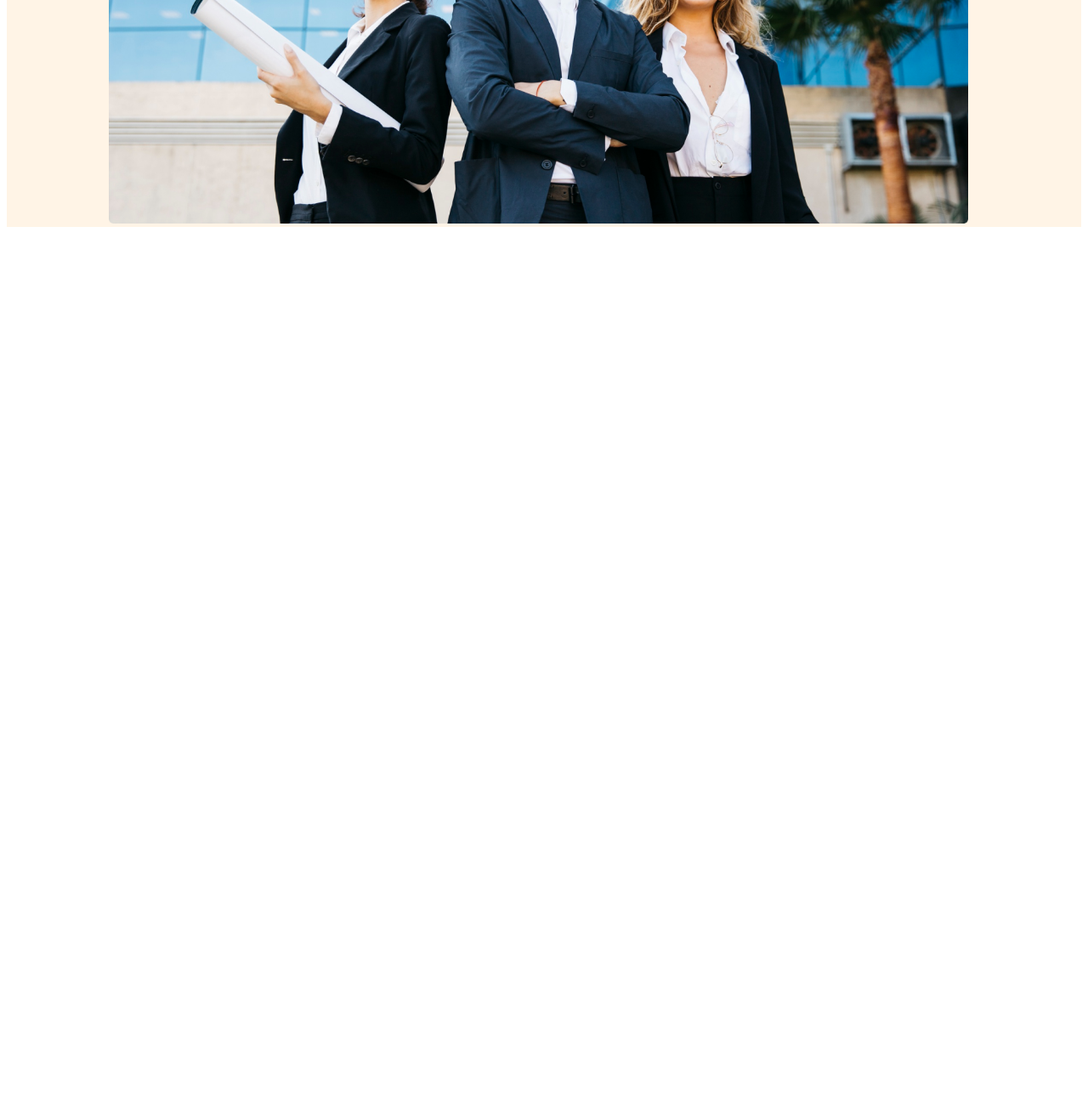
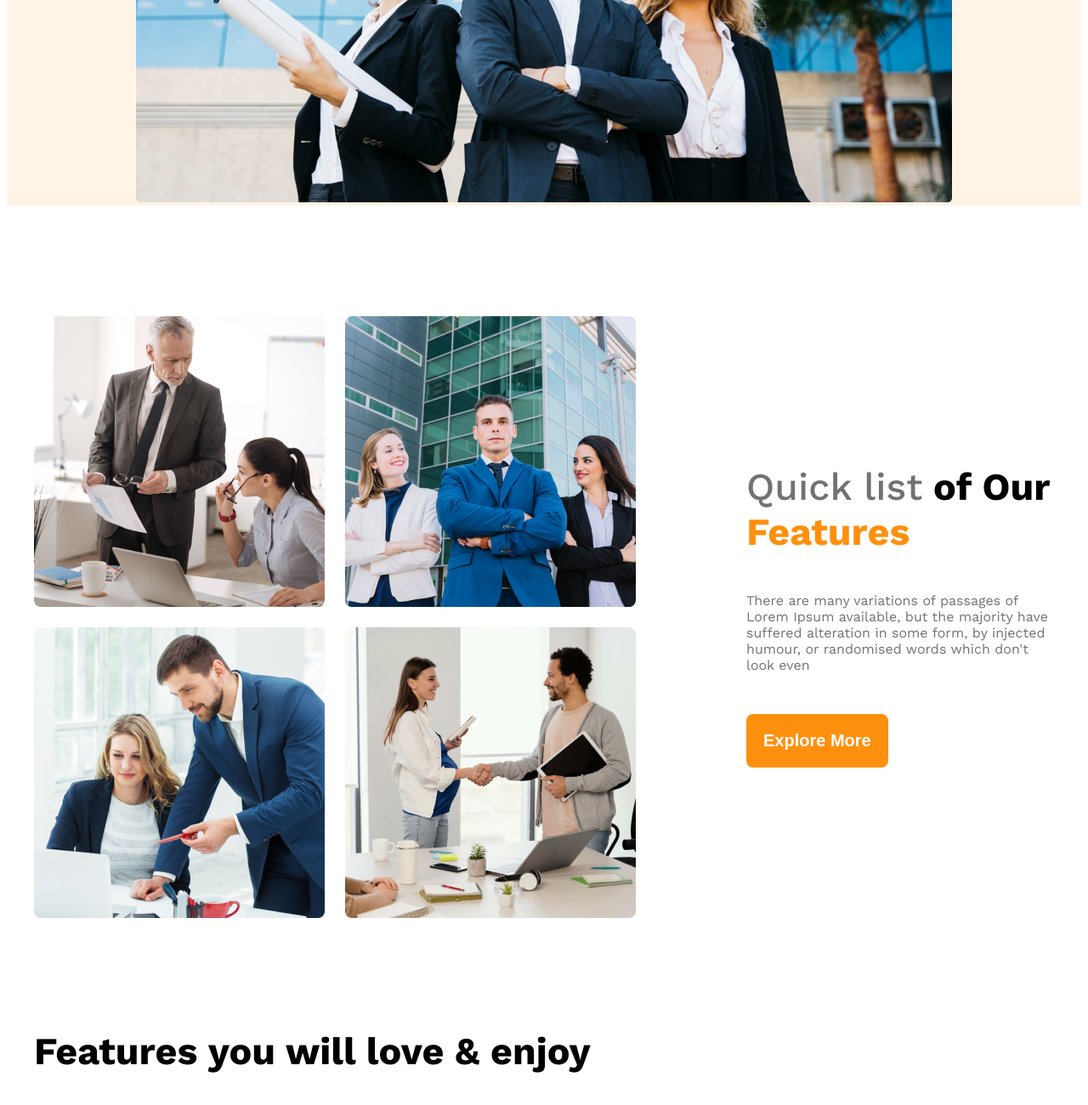
Before and after one commit to faruksiraje1469/g3-architects-webpage, a plain HTML site: page index.html in a window 1280 px wide. Shown: the part 824-2124 px from the top of the page at 85% size. Before the commit the page ends 1099 px from the top, so only its background shows below. Drawn offline with nearby package versions, Linux system fonts and the light colour scheme.

```diff
--- a/index.html
+++ b/index.html
@@ -27,7 +27,8 @@
             <div class="banner-content">
                 <h1 class="banner-title">Brand New Group of Architects</h1>
                 <p class="banner-description">There are many variations of passages of Lorem Ipsum available, but the
-                majority have suffered alteration in some form, by injected humour, or randomised words which don't look
+                    majority have suffered alteration in some form, by injected humour, or randomised words which don't
+                    look
                     even</p>
                 <button class="btn-primary">Explore More</button>
 
@@ -39,7 +40,38 @@
 
     </header>
 
+
     <main>
+        <!-- teams section start -->
+        <section class="teams display-flex">
+            <div class="team-img-container">
+                <img src="images/team1.png" alt="">
+                <img src="images/team2.png" alt="">
+                <img src="images/team3.png" alt="">
+                <img src="images/team4.png" alt="">
+
+
+            </div>
+            <div class="our-features">
+                <h3 class="section-title"><span class="text-light-gray" id="quick-list">Quick list</span> <span >of Our</span > <span class="text-primary">Features</span> </h3>
+                <p class="feature-description text-light-gray">There are many variations of passages of Lorem Ipsum available, but the majority have suffered
+                    alteration in some form, by injected humour, or randomised words which don't look even</p>
+                    <button class="btn-primary">Explore More</button>
+            </div>
+
+        </section>
+
+        <!-- features you will enjoy -->
+         <section>
+            <h3 class="section-title">Features you will love & enjoy</h3>
+
+         </section>
+
+         <!-- some facts -->
+
+         <section class="some-facts">
+
+         </section>
 
     </main>
 
--- a/style/g3_archi_style.css
+++ b/style/g3_archi_style.css
@@ -10,6 +10,9 @@
 /* shared style */
 .display-flex{
     display: flex;
+}
+.text-primary{
+    color: #FF900E ;
 }
 .text-gray{
     color:#424242
@@ -32,12 +35,25 @@
     border-radius: 8px;
     border: none;
 }
+.section-title{
+    font-size: 2.8rem;
+    font-weight: 700;
+
+}
 
 
 
 /* header style */
 
 
+main{
+    max-width: 1200px;
+    margin: 0 auto;
+
+}
+main>section{
+    margin-top: 130px;
+}
 
 
 /* navbar style */
@@ -59,7 +75,7 @@
 
 }
 .navbar, .banner{
-    max-width: 1440px;
+    max-width: 1200px;
     margin: 0 auto;
 }
 
@@ -82,6 +98,50 @@
 
 }
 
+/* team and feature style */
+.teams{
+    align-items: center;
+}
+.team-img-container{
+    display: grid;
+    grid-template-columns: repeat(2,1fr);
+    gap: 24px;
+}
+.our-features{
+    margin-left: 130px;
+    max-width: 530px;
+}
+
+#quick-list{
+    font-weight: 500;
+}
+
+
+
+
+
 @media screen and (max-width:576) {
+     .navbar
+     .nav-links
+     .teams{
+        flex-direction: column;
+    }
+    .team-img-container{
+        grid-template-columns: repeat(1, 1fr);
+    }
+    .our-features{
+        margin-left: 20px;
+    }
 
 }
+
+/* medium size device */
+@media screen and  (min-width:577) and  (max-width:992) {
+    .teams{
+        flex-direction: column;
+    }
+    .our-features{
+        margin-left: 50px;
+    }
+
+}
```
Lines whose indentation alone changed are shown as unchanged.
